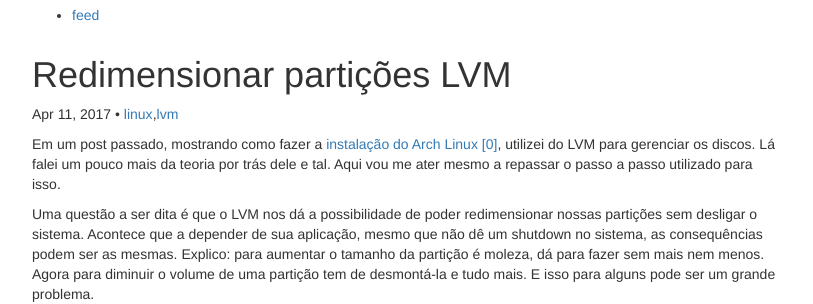
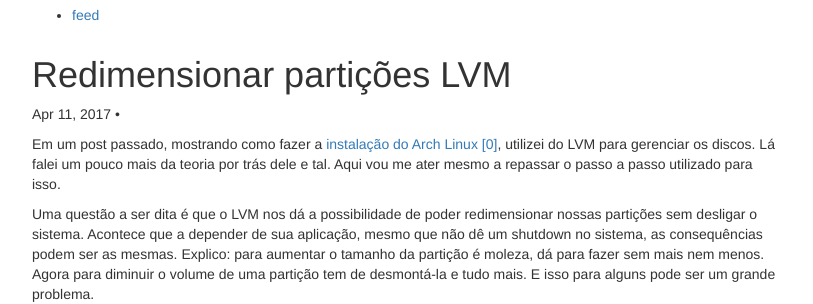
Before and after one commit to bizarrechaos/bizarrechaos.github.io, a Jekyll site: the page built from _posts/2017/2017-04-11-redimensionar-particoes-lvm.md, in a window 1280 px wide. Shown: the part 205-509 px from the top of the page, without its empty margins (233-1046 px from the left). Built offline with Jekyll 4.4.1, drawn with Linux system fonts in a browser that asks for light colours; nearby versions of some CDN libraries; library files that are not in the unit come from our copies; comment, search, counter and statistics services are not loaded.

Commit message:
Update 2017-04-11-redimensionar-particoes-lvm.md

```diff
--- a/_posts/2017/2017-04-11-redimensionar-particoes-lvm.md
+++ b/_posts/2017/2017-04-11-redimensionar-particoes-lvm.md
@@ -2,11 +2,6 @@
 layout: post
 title:	"Redimensionar partições LVM"
 date:	2017-04-11 03:00:00
-categories:
-    - posts
-tags:
-    - linux
-    - lvm
 ---
 
 Em um post passado, mostrando como fazer a [instalação do Arch Linux \[0\]][0], utilizei do LVM para gerenciar os discos. Lá falei um pouco mais da teoria por trás dele e tal. Aqui vou me ater mesmo a repassar o passo a passo utilizado para isso.
```
